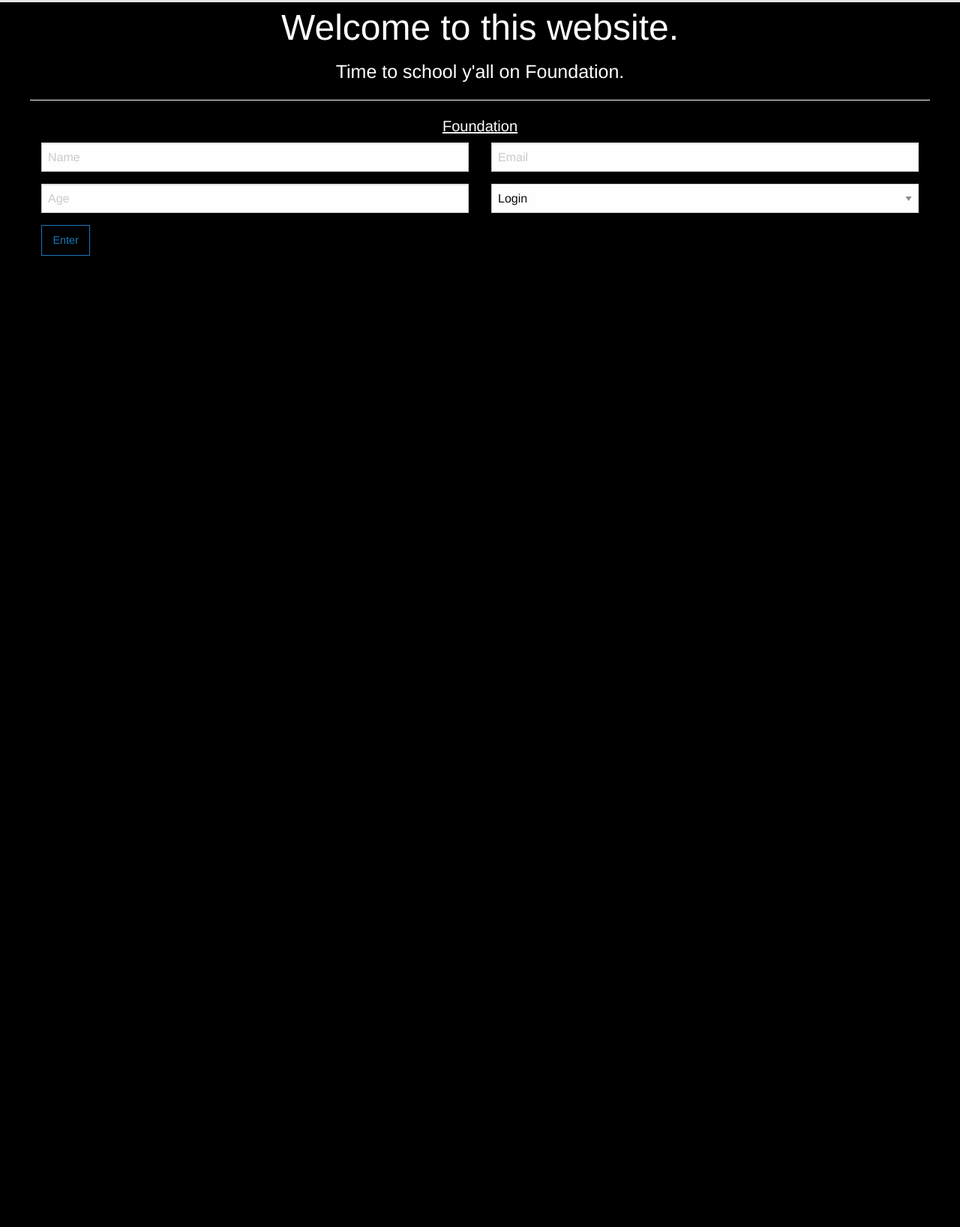
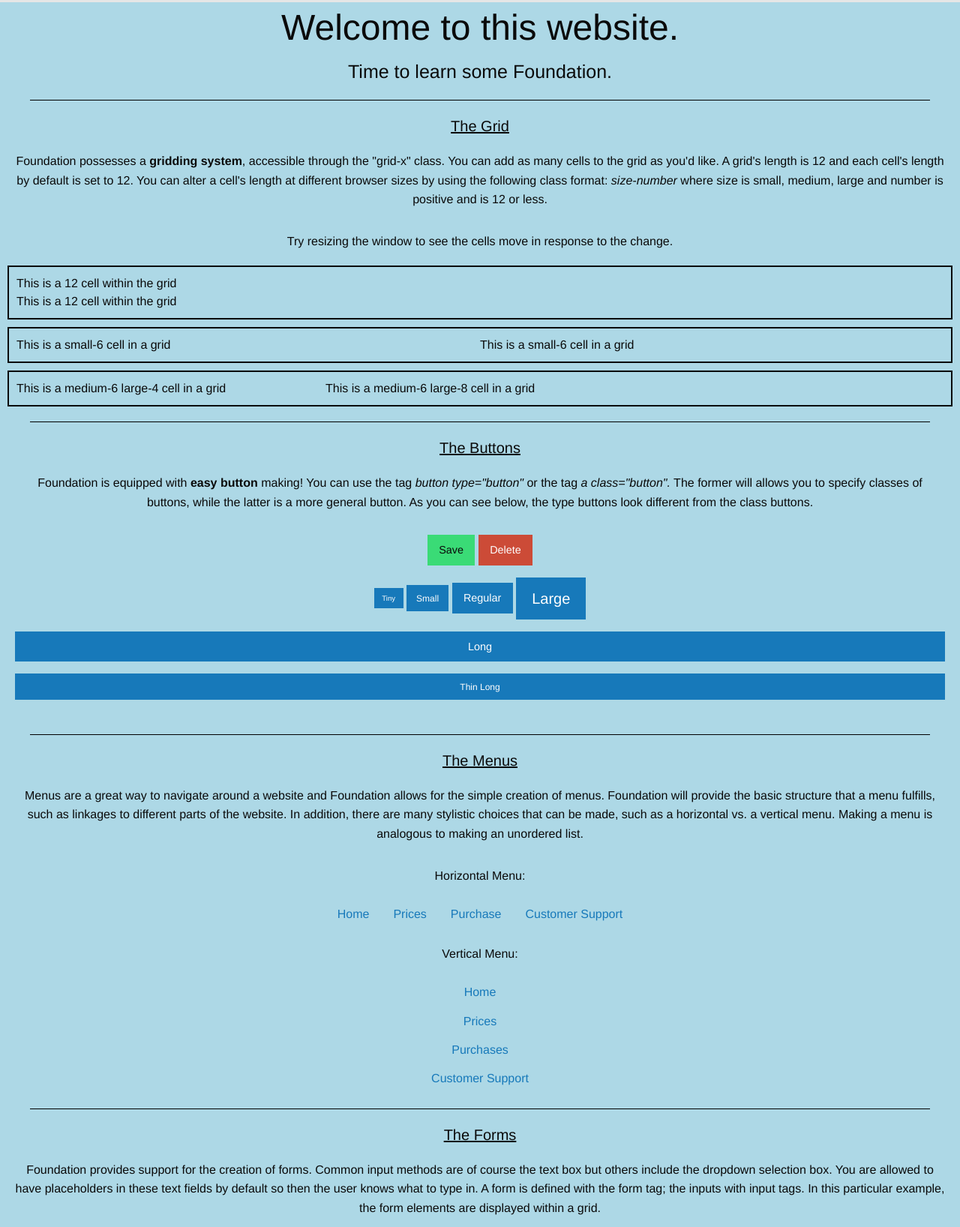
Before and after one commit to SararAseer/MKS21QJI, a plain HTML site: page 21_fd_Zapdos_aseerS_zhaoT/Foundation.html in a window 1280 px wide. Shown: the part 70-1706 px from the top of the page at 75% size. Before the commit the page ends 800 px from the top, so only its background shows below. Drawn offline with nearby package versions, Linux system fonts and the light colour scheme.

Commit message:
Update Foundation.html

```diff
--- a/21_fd_Zapdos_aseerS_zhaoT/Foundation.html
+++ b/21_fd_Zapdos_aseerS_zhaoT/Foundation.html
@@ -1,3 +1,9 @@
+<!-- Zapdos: Thomas Zhao and Sarar Aseer
+     SoftDev pd8
+     K21 -- Who Does Frame Work For?
+     2018-11-07
+  -->
+
 <!DOCTYPE html>
 <html>
   <head>
@@ -6,25 +12,28 @@
 	  href="https://cdnjs.cloudflare.com/ajax/libs/foundation/6.5.0/css/foundation.css">
 
     <style>
-
-
       h1, h4 {
       text-align:center;
       }
+
       h5 {
       text-align:center;
       text-decoration:underline;
       }
+
       hr {
-      border-color:white;
+      border-color:black;
       }
-      <code>.expanded</code>
-      <code>hollow</code>
-      <code>.dropdown</code>
+
+      p {
+      text-align:center;
+      margin:10px;
+      padding:10px;
+      }
     </style>
 
+  </head>
 
-  </head>
   <div class="top-bar">
     <div class="top-bar-left">
       <a class="clear button" href="#">Uno</a>
@@ -42,15 +51,81 @@
     </div>
   </div>
 
+  <body style="background-color:lightblue">
 
-  <body style="background-color:black" >
-    <font color="white">
+
+
     <h1>Welcome to this website.<h1>
-	  <h4>Time to school y'all on Foundation.</h4>
+	<h4>Time to learn some Foundation.</h4>
 
 	<hr>
 
-	  <h5> Foundation </h5>
+	<h5> The Grid </h5>
+	<p> Foundation possesses a <b>gridding system</b>, accessible through the "grid-x" class. You can add as many cells to the grid as you'd like. A grid's length is 12 and each cell's length by default is set to 12. You can alter a cell's length at different browser sizes by using the following class format: <i>size-number</i> where size is small, medium, large and number is positive and is 12 or less.</p>
+
+	<p>Try resizing the window to see the cells move in response to the change.</p>
+
+	<div class="grid-x" style="border:2px solid; margin:10px; padding:10px">
+	  <div class="cell"> This is a 12 cell within the grid</div>
+	  <div class="cell"> This is a 12 cell within the grid</a></div>
+	</div>
+
+	<div class="grid-x" style="border:2px solid; margin:10px; padding:10px">
+	  <div class="cell large-6 medium-4 small-12"> This is a small-6 cell in a grid </div>
+	  <div class="cell small-6"> This is a small-6 cell in a grid </div>
+	</div>
+
+	<div class="grid-x" style="border:2px solid; margin:10px; padding:10px">
+	  <div class="cell medium-6 large-4">This is a medium-6 large-4 cell in a grid </div>
+	  <div class="cell medium-6 large-8">This is a medium-6 large-8 cell in a grid</div>
+	</div>
+
+	<hr>
+
+	<h5>The Buttons</h5>
+	<p> Foundation is equipped with <b>easy button</b> making! You can use the tag <i>button type="button"</i> or the tag <i>a class="button".</i> The former will allows you to specify classes of buttons, while the latter is a more general button. As you can see below, the type buttons look different from the class buttons.</p>
+
+	<p>
+	  <button type="button" class="success button">Save</button>
+	  <button type="button" class="alert button">Delete</button>
+
+	  <br>
+
+	  <a class="button tiny" href="#">Tiny</a>
+	  <a class="button small" href="#">Small</a>
+	  <a class="button" href="#">Regular</a>
+	  <a class="button large" href="#">Large</a>
+	  <a class="button expanded" href="#">Long</a>
+	  <a class="button small expanded" href="#">Thin Long</a>
+	</p>
+
+	<hr>
+
+	<h5> The Menus </h5>
+
+	<p> Menus are a great way to navigate around a website and Foundation allows for the simple creation of menus. Foundation will provide the basic structure that a menu fulfills, such as linkages to different parts of the website. In addition, there are many stylistic choices that can be made, such as a horizontal vs. a vertical menu. Making a menu is analogous to making an unordered list.</p>
+
+	<p> Horizontal Menu: </p>
+	<ul class="menu align-center">
+	  <li><a href="#">Home</a></li>
+	  <li><a href="#">Prices</a></li>
+	  <li><a href="#">Purchase</a></li>
+	  <li><a href="#">Customer Support</a></li>
+	</ul>
+
+	<p> Vertical Menu: </p>
+	<ul class="menu vertical align-center">
+	  <li><a href="#">Home</a></li>
+	  <li><a href="#">Prices</a></li>
+	  <li><a href="#">Purchases</a></li>
+	  <li><a href="#">Customer Support</a></li>
+	</ul>
+
+	<hr>
+
+	<h5> The Forms </h5>
+
+	<p> Foundation provides support for the creation of forms. Common input methods are of course the text box but others include the dropdown selection box. You are allowed to have placeholders in these text fields by default so then the user knows what to type in. A form is defined with the form tag; the inputs with input tags. In this particular example, the form elements are displayed within a grid.</p>
 
 	<form>
 	  <div class="grid-container">
@@ -77,6 +152,22 @@
 	    </div>
 	  </div>
 	</form>
-    </font>
+
+	<hr>
+
+	<h5> The Top-Bar </h5>
+	<p> The top-bar exists at the very top of the page (you have to scroll back up)! It is easily supported by Foundation and is a pretty versatile feature. From the example provided on this website, you can see it's able to house not only buttons in a menu-like fashion, but also a search bar. </p>
+
+	<hr>
+
+	<h4> Hope something was learned! </h4>
+
+	<div class="footer" style="text-align:center">
+	  Copyright &copy; Zapdos: Thomas Zhao and Sarar Aseer <br>
+	  SoftDev pd8 <br>
+	  K21 -- Who Does Frame Work For? <br>
+	  2018-11-07
+	</div>
+
   </body>
 </html>
```
Lines whose indentation alone changed are shown as unchanged.
